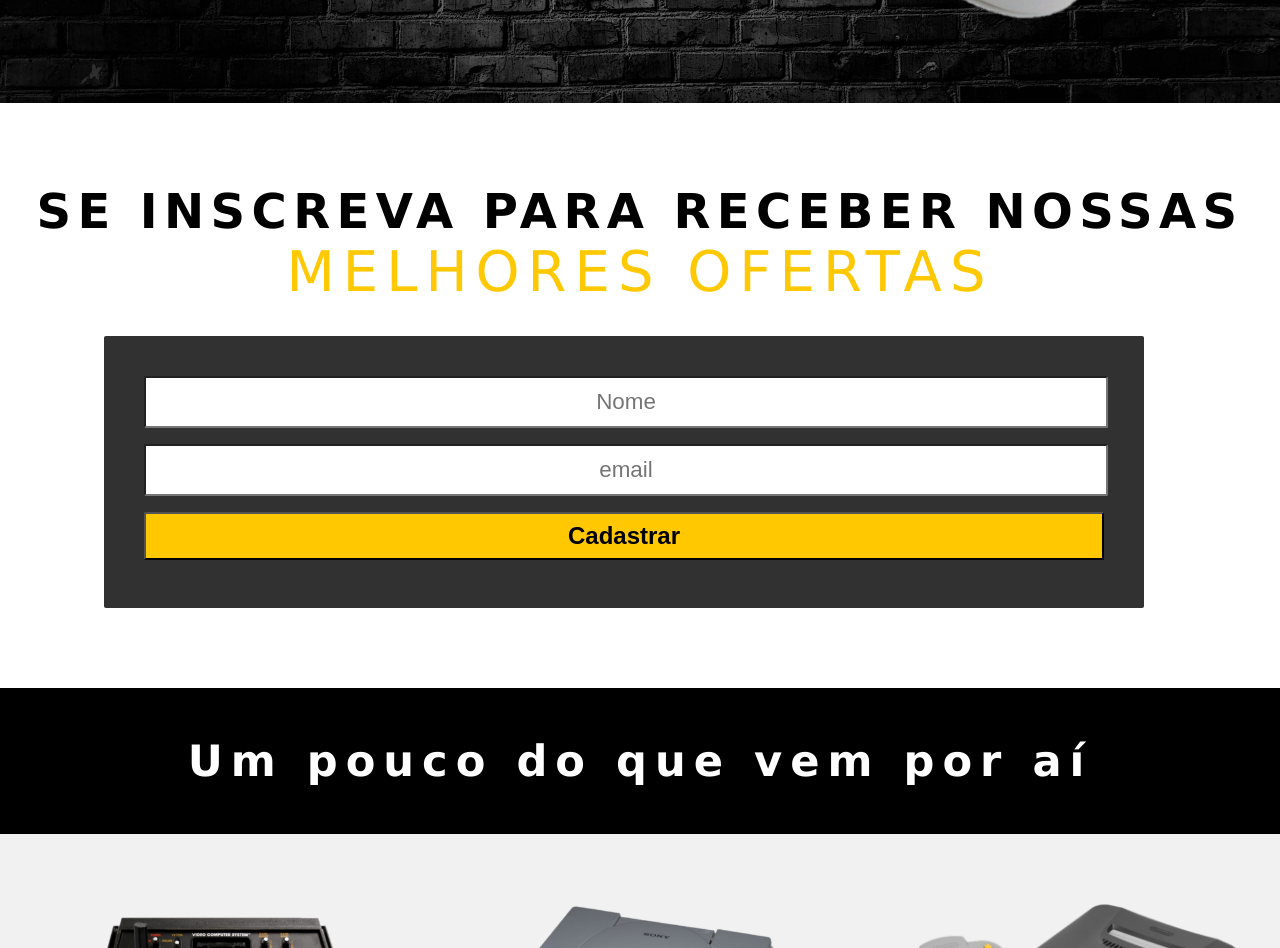
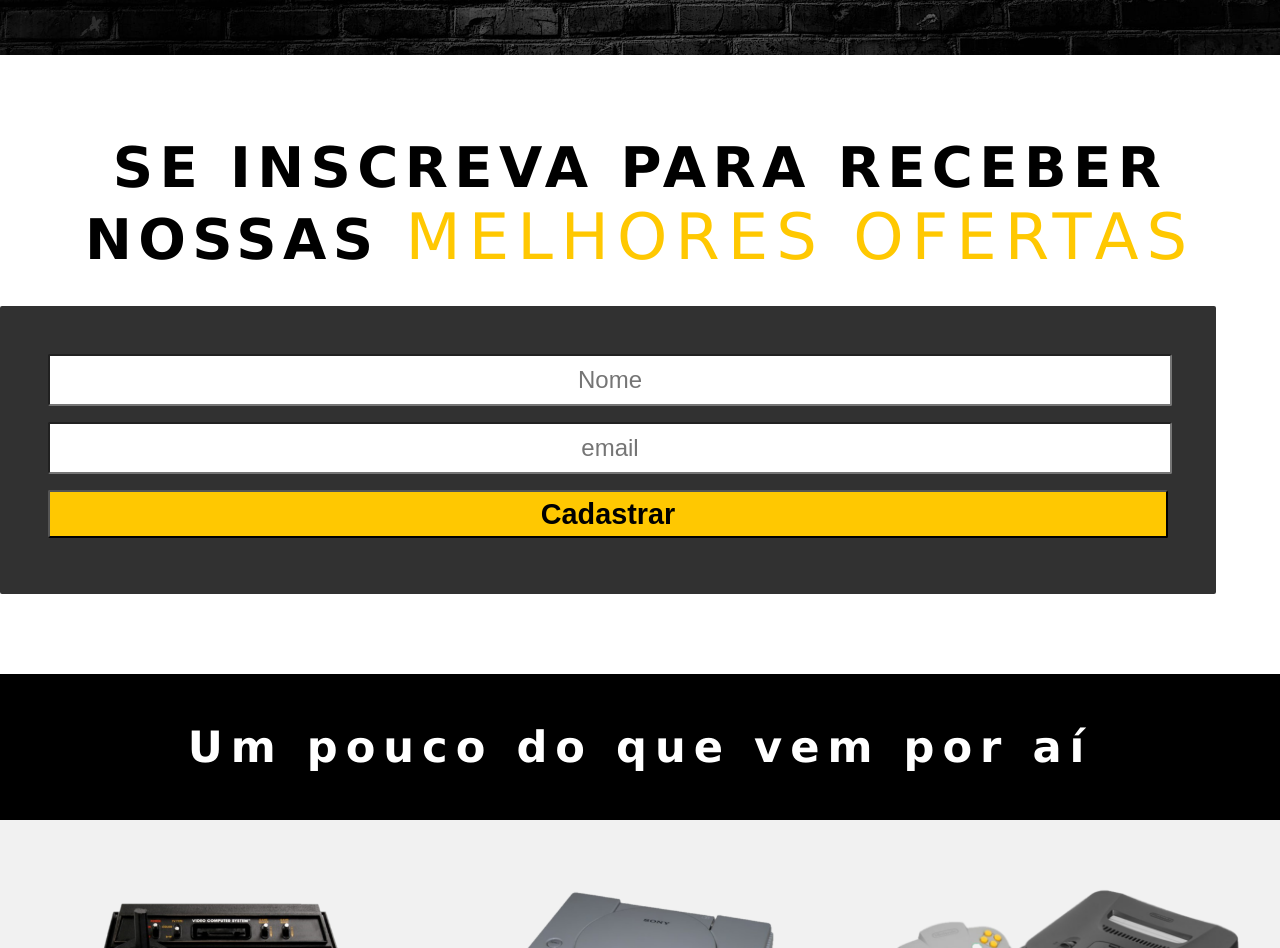
Before and after one commit to duarteicaros/Desafio1-Ecommerce, a plain HTML site: page index.html in a window 1280 px wide. Shown: the part 1620-2568 px from the top of the page. Drawn offline with Linux system fonts and the light colour scheme.

Commit message:
Alterações Style

```diff
--- a/css/style.css
+++ b/css/style.css
@@ -66,7 +66,7 @@ body {
     font-size: 5rem;
     padding-left: 6rem;
     padding-right: 0;
-    margin-top: -27rem;
+    margin-top: -30rem;
 }
 
 #f_banner_2 {
@@ -129,12 +129,6 @@ body {
 }
 
 /* ESTILO CADASTRE-SE */
-#cadastre{
-    display: flex;
-    justify-content: center;
-    align-items: center;
-}
-
 .cadastro {
     margin-top: 5rem;
     display: flex;
@@ -145,13 +139,13 @@ body {
 .texto2 {
     color: #000;
     max-width: 80rem;
-    font-size: 3rem;
+    font-size: 3.5rem;
     letter-spacing: 0.4rem;
     text-align: center;
 }
 
 .texto2 span {
-    font-size: 3.5rem;
+    font-size: 4rem;
     letter-spacing: 0.5rem;
     font-weight: 400;
     color: #FFC801;
@@ -160,16 +154,14 @@ body {
 .card-container {
     background-color: rgba(0, 0, 0, 0.808);
     border-radius: 2px;
-    padding: 2.5rem;
-    margin-left: 6.5rem;
-    width: 60rem;
+    padding: 3rem;
+    width: 70rem;
     height: 12rem;
     max-width: 70rem;
     min-width: 2rem;
     display: grid;
     align-items: center;
     margin-top: 2rem;
-
 }
 
 input {
@@ -180,7 +172,7 @@ input {
     border-radius: 2px;
     background: #fff;
     color: #000;
-    font-size: 1.4rem;
+    font-size: 1.5rem;
 }
 
 #mesage-error {
@@ -196,7 +188,7 @@ input {
     color: #000;
     border-radius: 2px;
     font-weight: 600;
-    font-size: 1.5rem;
+    font-size: 1.8rem;
 }
 
 #submit:hover {
```
